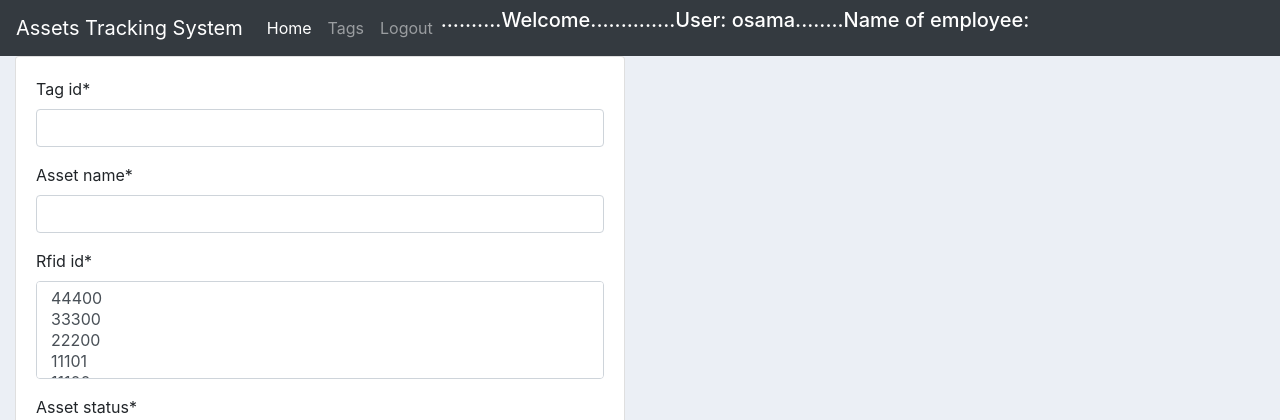
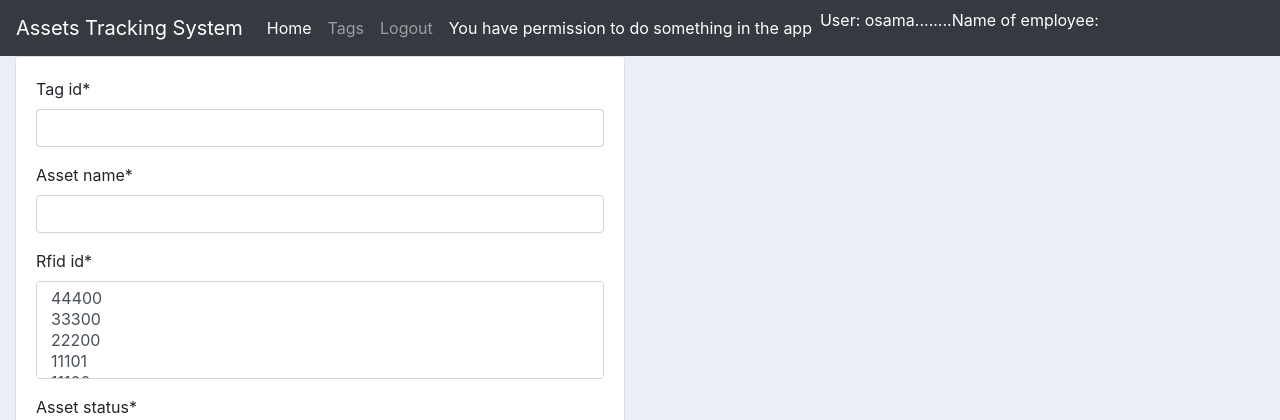
Before and after one commit to khafcb/Assets-Tracking1-main, a Django app: page /createAsset/1/ in a window 1280 px wide. Shown: the top 420 px of the page. Run offline with Django 3.2, Linux system fonts and the light colour scheme; a user stored in the database is signed in; data comes from the database, SQL or seed files in the repository; parts of the project's set-up code (start-up, migrations or seed data) failed here and were passed over; some libraries are stand-ins or nearby versions.

Commit message:
Update navbar1.html

```diff
--- a/assetstracking/templates/assetstracking/navbar1.html
+++ b/assetstracking/templates/assetstracking/navbar1.html
@@ -9,26 +9,28 @@
       <li class="nav-item active">
           <a class="nav-link" href="{% url 'index' %}">Home</a>
       </li>
-      <li class="nav-item">
-        <a class="nav-link" href="{% url 'tags' user.employee.subscriber_id.subscriber_id %}">Tags</a>
-      </li>
+      {% if user.username == "Khatim" or user.username == "Yousef" or user.username == "osama" %}
+        <li class="nav-item">
+        <a class="nav-link" href="{% url 'tags' 1 %}">Tags</a>
+        </li>
+      {% else %}
+        <li class="nav-item">
+          <a class="nav-link" href="{% url 'tags' user.employee.subscriber_id.subscriber_id %}">Tags</a>
+        </li>
+      {% endif %}
       <li class="nav-item">
         <a class="nav-link" href="{% url 'logout' %}">Logout</a>
       </li>
-      <li class="text-white nav-item active">
+      <li class="nav-item active">
         {% if perms.user.add_employee %}
-              <h5 class="nav-item">..........Welcome..............</h5>
+              <a class="nav-link" href="{% url 'login' %}">You have permission to do something in the app</a>
           {% else %}
               <a class="nav-link" href="{% url 'login' %}">You do not have permission to do something in the app</a>
           {% endif %}
       </li>
 	 {% if user.is_authenticated %}
-       <li class="text-white nav-item active">
-	       <h5> User: {{ user.get_username }}</h5>
-	</li>
-	   <li class="text-white nav-item active">
-		    <h5>........Name of employee: {{ user.employee.employee_name }} </h5>
-	  </li>
+       <li class="text-white nav-item active"> User: {{ user.get_username }}</li>
+	   <li class="text-white nav-item active">........Name of employee: {{ user.employee.employee_name }}</li>
 	 {% else %}
        <li><a href="{% url 'login'%}?next={{request.path}}">Login</a></li>
 	 {% endif %}
```
